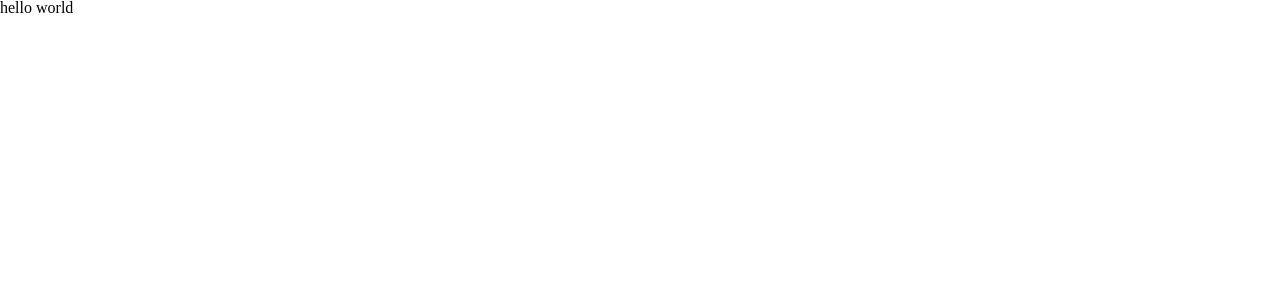
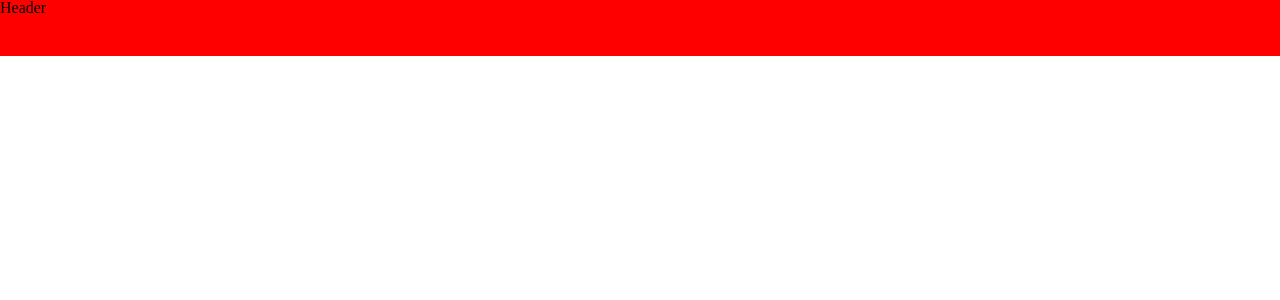
Before and after one commit to xkx9431/jianshu_dummy, a React (Create React App) app: page / in a window 1280 px wide. Shown: the top 300 px of the page. Built offline with nearby package versions, Linux system fonts and the light colour scheme.

Commit message:
header init

```diff
--- a/src/App.js
+++ b/src/App.js
@@ -1,11 +1,10 @@
 import React, { Component } from 'react';
+import Header from './common/header/'
 
 class App extends Component {
   render() {
     return (
-      <div className='dell'>
-        hello world
-      </div>
+      <Header/>
     );
   }
 }
--- /dev/null
+++ b/src/common/header/index.js
@@ -0,0 +1,12 @@
+import React,{ Component } from 'react'
+import { HeaderWrapper } from './style'
+
+class Header extends Component {
+    render(){
+        return (
+            <HeaderWrapper>Header</HeaderWrapper>
+        )
+    }
+}
+
+export default Header
--- /dev/null
+++ b/src/common/header/style.js
@@ -0,0 +1,6 @@
+import styled from 'styled-components'
+
+export const HeaderWrapper = styled.div`
+    height:56px;
+    background:red;
+    `
```
